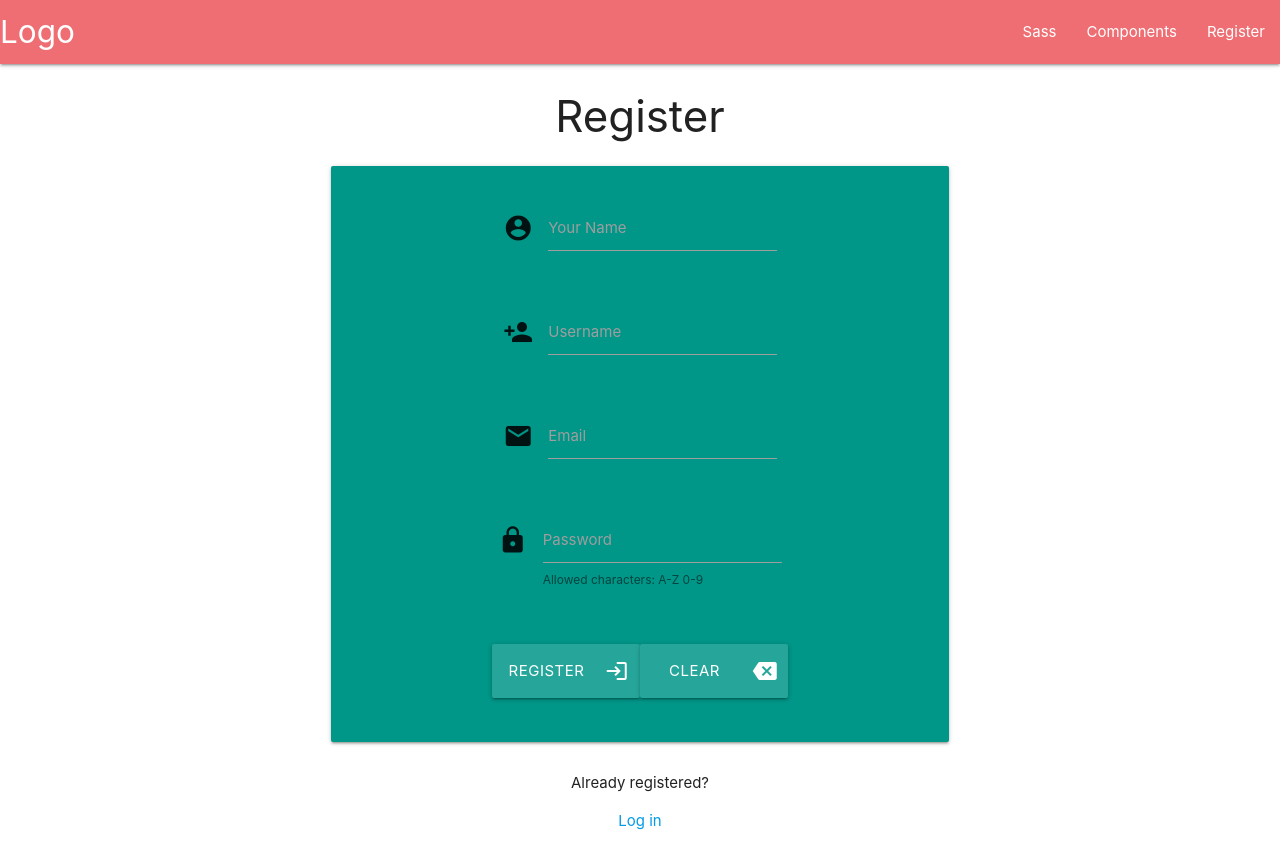
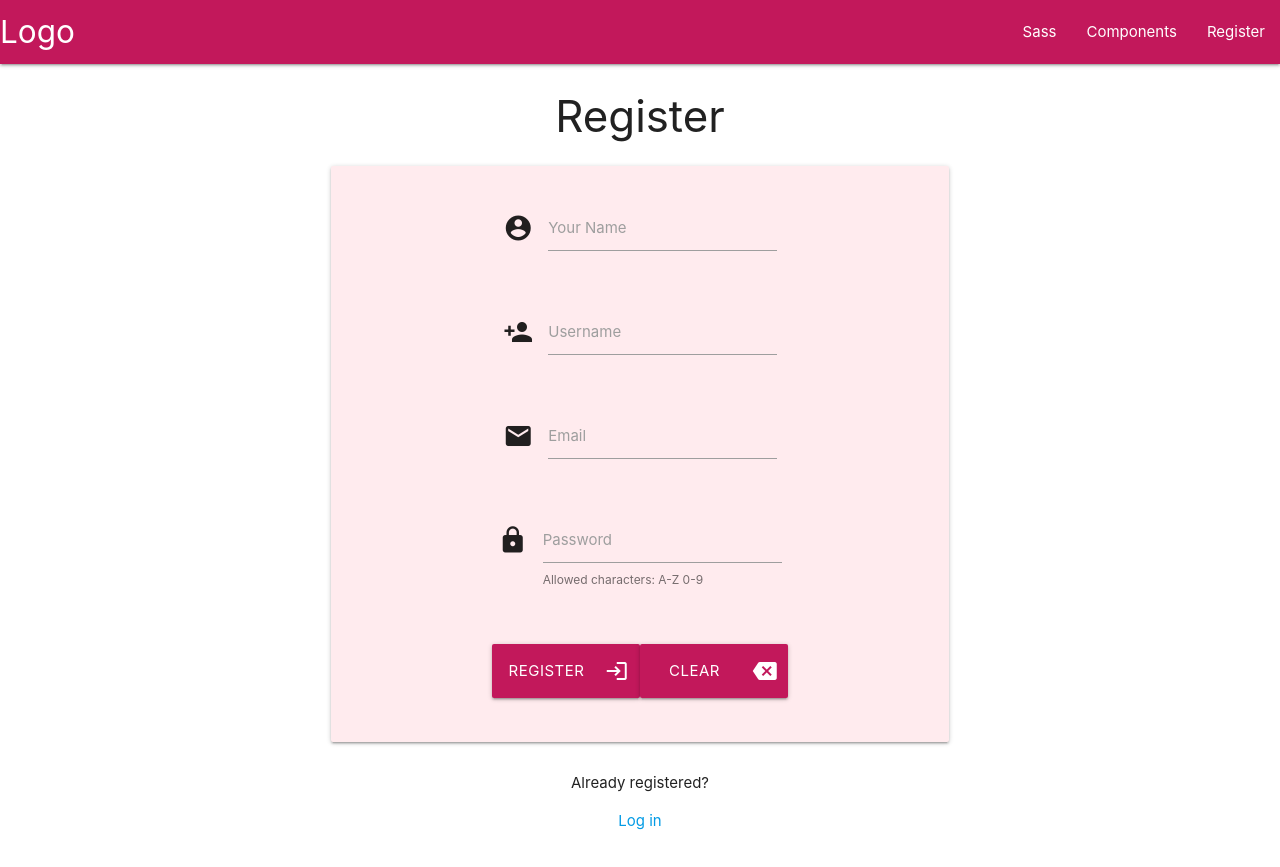
Before and after one commit to vero-nika-2828/sewing-hub-milestone-3, a Flask app: page /register in a window 1280 px wide. Run offline with Flask 3, Linux system fonts and the light colour scheme.

Commit message:
Update colors in base.html

```diff
--- a/templates/base.html
+++ b/templates/base.html
@@ -23,7 +23,7 @@
 <body>
     <header>
         <nav >
-            <div class="nav-wrapper">
+            <div class="nav-wrapper pink accent darken-2">
             <a href="#" class="left brand-logo">Logo</a>
             <a href="#" data-target="slide-out" class="right sidenav-trigger"><i class="material-icons">menu</i></a>
             <ul id="nav-mobile" class="right hide-on-med-and-down">
--- a/templates/register.html
+++ b/templates/register.html
@@ -7,7 +7,7 @@
 
     <div class="row">
         <form class="col s12 m6 offset-m3" method="POST" action="{{ url_for('register') }}">
-            <div class="card-panel teal">
+            <div class="card-panel red lighten-5">
                 <div class="row">
                     <div class="input-field col s12 m6 offset-m3">
                       <i class="material-icons prefix">account_circle</i>
@@ -48,11 +48,11 @@
 
 
                 <div class="row">
-                    <button type="submit" value=" register" class="col s6 m3 offset-m3  waves-effect waves-light btn-large">Register
+                    <button type="submit" value=" register" class="col s6 m3 offset-m3  waves-effect waves-light btn-large pink accent darken-2">Register
                         <i class="material-icons right">login</i>
                     </button>
 
-                    <button type="reset" class="col s6 m3 waves-effect waves-light btn-large center-align">Clear
+                    <button type="reset" class="col s6 m3 waves-effect waves-light btn-large center-align pink accent darken-2">Clear
                         <i class="material-icons right center-align">backspace</i>
                     </button>
                 </div>
```
